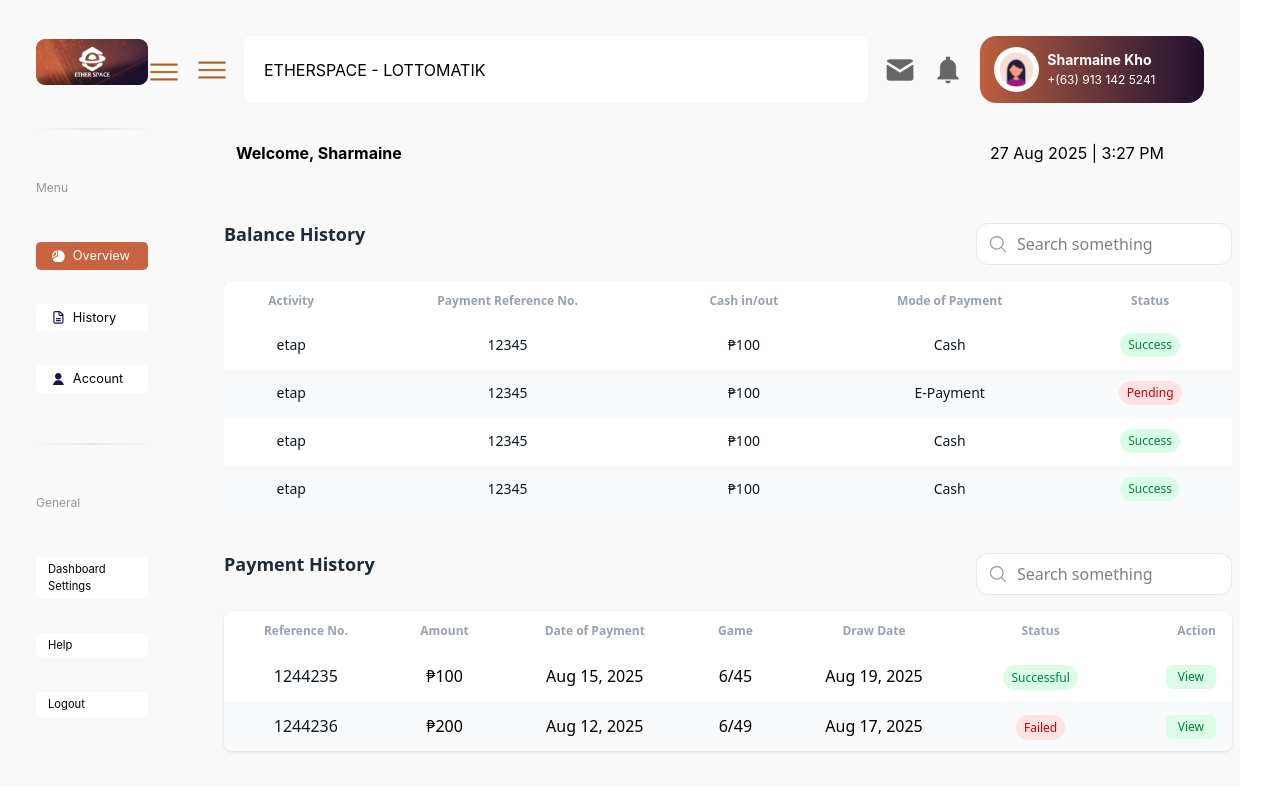
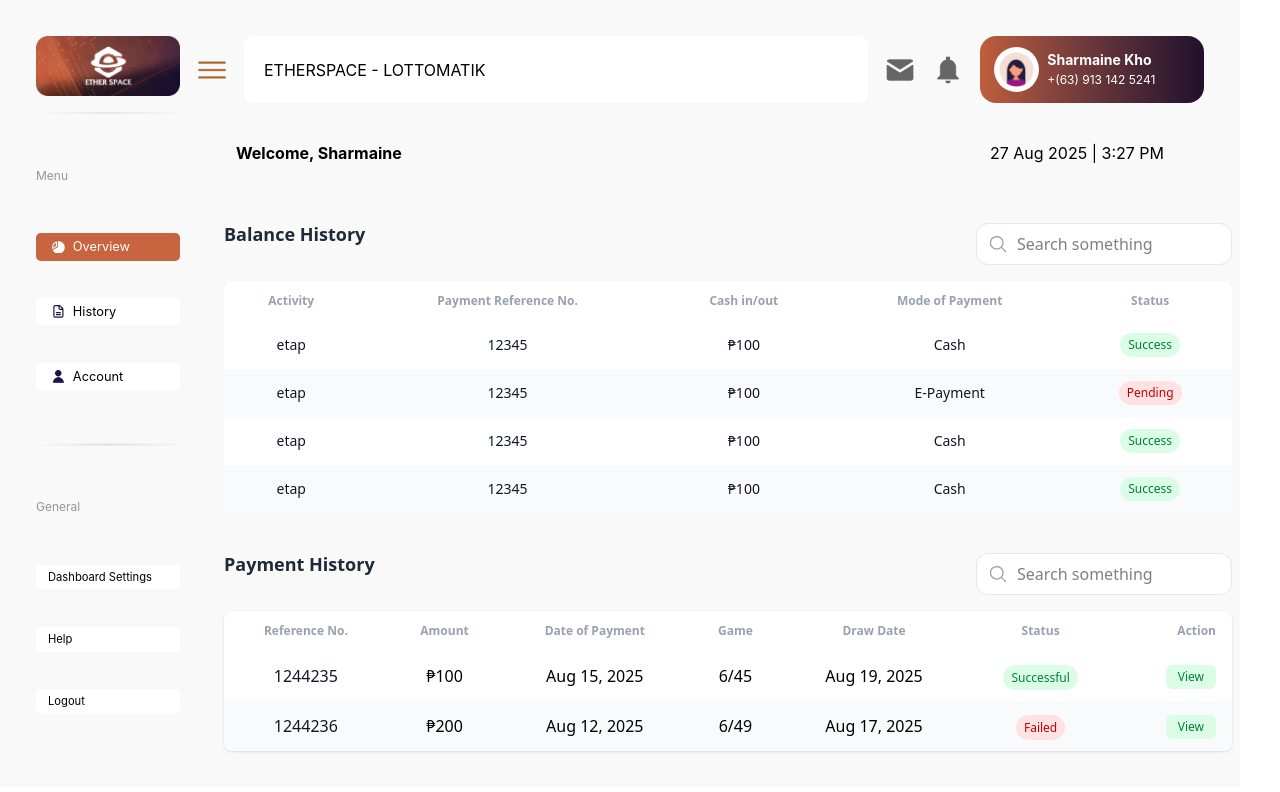
Before and after one commit to iwave-etherspace/etherspace-web-app, a React (Vite) app: page /history in a window 1280 px wide. Shown: the top 792 px of the page. Built offline with nearby package versions, Linux system fonts and the light colour scheme.

Commit message:
made sidebar reactive

```diff
--- a/src/assets/components/dashboard/Dashboard.jsx
+++ b/src/assets/components/dashboard/Dashboard.jsx
@@ -9,8 +9,8 @@
   const activeContent = activeContentState[0];
   console.log("activeContent: ",activeContent);
   return (
-    <div className="h-dvh border-[1rem] border-amber-500 grid grid-cols-[10rem_7fr] grid-rows-[1fr_auto] gap-4">
-      <div className="col-start-1">
+    <div className="h-dvh border-[1rem] border-amber-500 grid md:grid-cols-[10rem_7fr] grid-cols-1 grid-rows-[1fr_auto] gap-4">
+      <div className="col-start-1 max-md:hidden">
         <SideBar activeContentState={activeContentState}/>
       </div>
       <div>
--- a/src/assets/components/dashboard/side/SideBar.jsx
+++ b/src/assets/components/dashboard/side/SideBar.jsx
@@ -9,11 +9,11 @@
 const SideBar = ({activeContentState}) => {
   const group = "navigation";
   return (
-    <aside className="grid grid-rows-[auto_3fr_auto] grid-cols-[auto_auto] content-center justify-center">
+    <aside className="grid grid-rows-[auto_3fr_auto] max-md:grid-cols-[auto_auto] content-center justify-center">
 
       <EtherSpaceLogo/>
 
-      <nav className="grid grid-cols-1 place-items-start mt-[1.5rem]">
+      <nav className="grid grid-cols-1 place-items-start max-md:mt-[1.5rem]">
 
         <SectionDivider additionalClasses={"max-md:hidden"}/>
 
@@ -49,7 +49,7 @@
 
       </nav>
 
-      <div className='col-start-2 row-start-1 mt-5'>
+      <div className='col-start-2 row-start-1 mt-5 md:hidden'>
         <ActionIcon alt="Sidebar Collapse Button" src="src/assets/imgs/nav/burger.png"/>
       </div>
 
```
